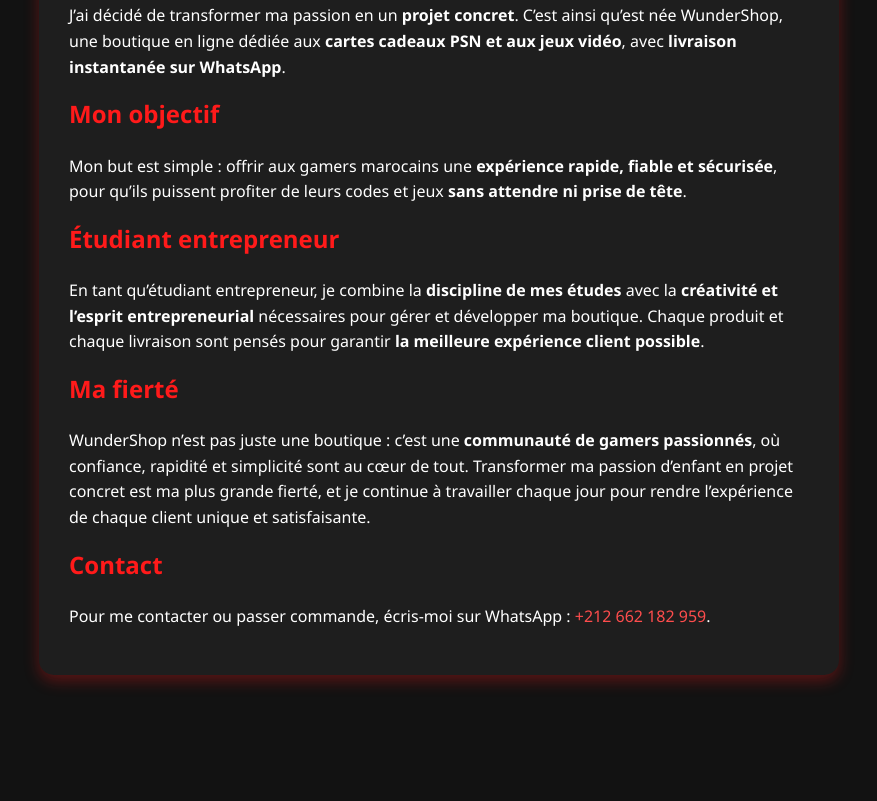
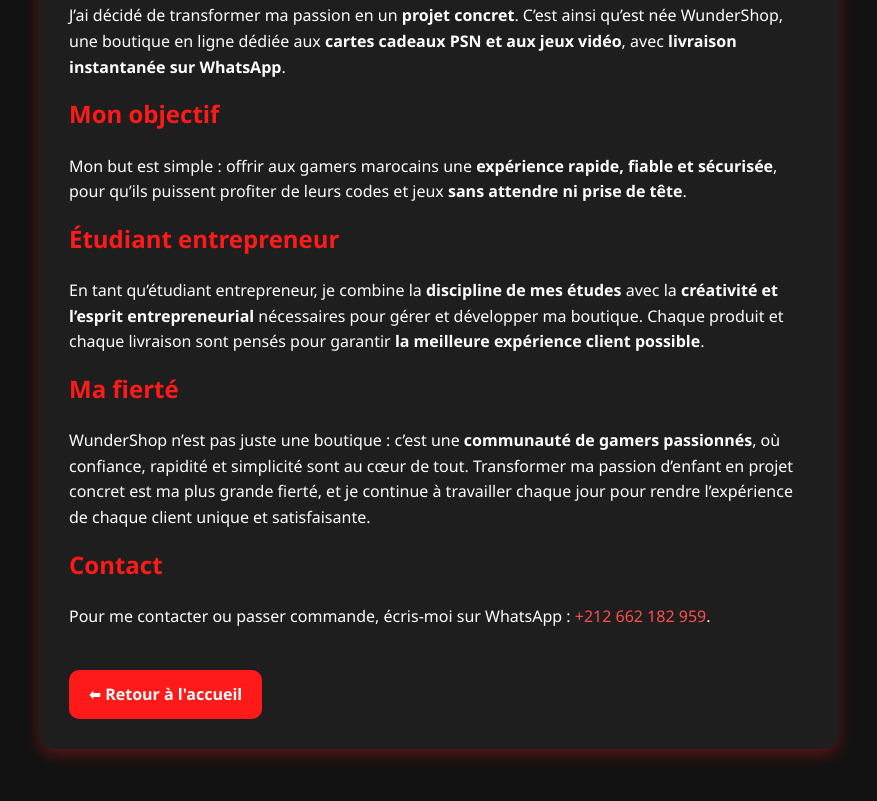
Before and after one commit to WunderPrime/wundershop, a plain HTML site: page story.html in a window 1280 px wide. Shown: the part 491-1292 px from the top of the page, without its empty margins (201-1078 px from the left). Before the commit the page ends 1226 px from the top, so only its background shows below. Drawn offline with Linux system fonts and the light colour scheme.

Commit message:
Update story.html

```diff
--- a/story.html
+++ b/story.html
@@ -37,6 +37,22 @@
     a { color:#ff4d4d; text-decoration:none; }
     a:hover { text-decoration:underline; }
 
+    .back-home {
+        display:inline-block;
+        margin-top:25px;
+        padding:12px 20px;
+        background:#ff1a1a;
+        color:#fff;
+        border-radius:10px;
+        font-weight:bold;
+        transition:background 0.3s, transform 0.2s;
+        text-align:center;
+    }
+    .back-home:hover {
+        background:#ff4d4d;
+        transform:scale(1.05);
+    }
+
     @media(max-width:600px){
         .story-container { padding:20px; }
         h1 { font-size:1.5em; }
@@ -68,6 +84,9 @@
 
     <h2>Contact</h2>
     <p>Pour me contacter ou passer commande, écris-moi sur WhatsApp : <a href="https://wa.me/212662182959" target="_blank">+212 662 182 959</a>.</p>
+
+    <!-- Bouton retour à l'accueil -->
+    <a href="index.html" class="back-home">⬅ Retour à l'accueil</a>
 </div>
 
 </body>
```
